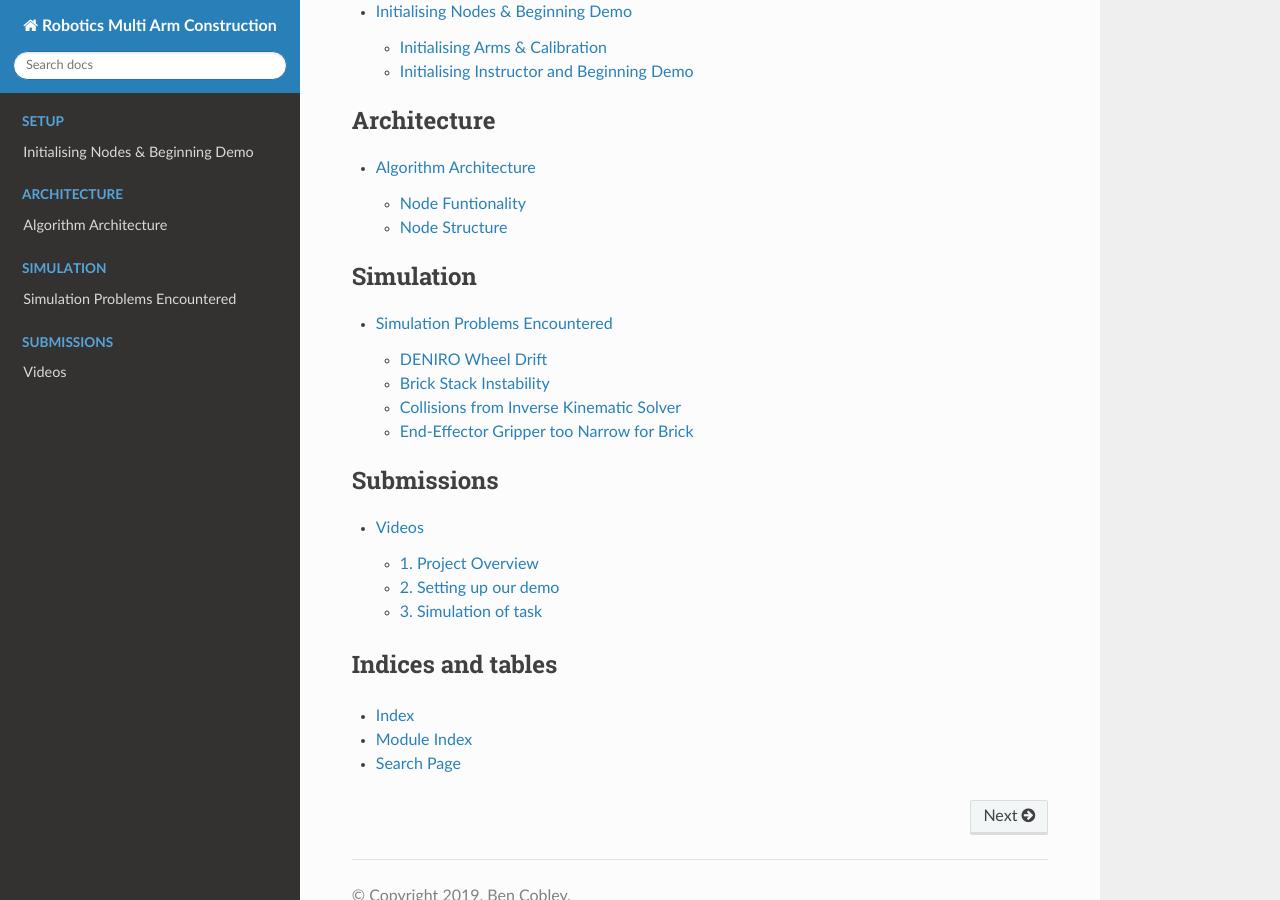
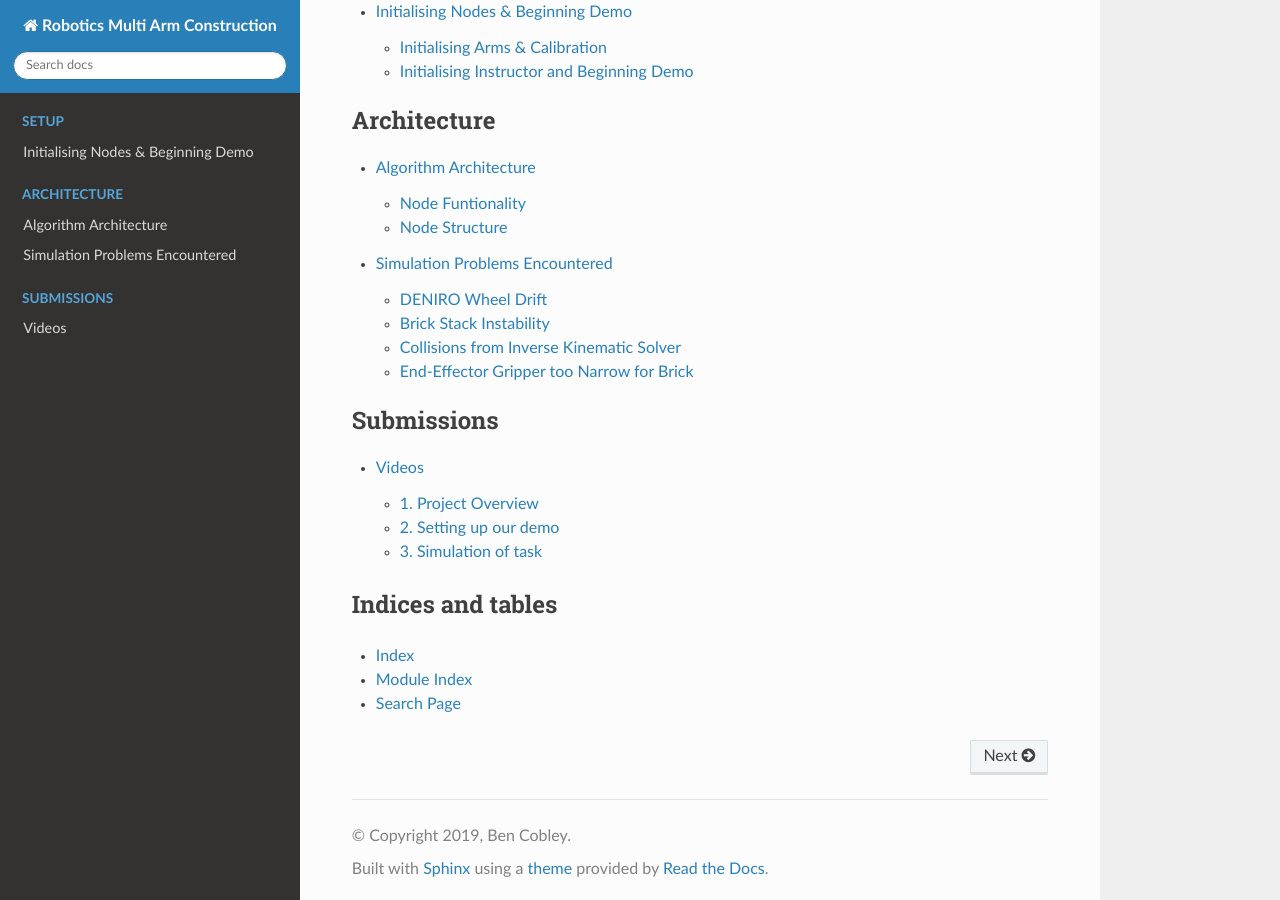
Before and after one commit to TomWoodburn/Robotics-1, a Sphinx documentation site: the page built from docs/source/index.rst, in a window 1280 px wide and 900 px high, scrolled down 1322 px. Built offline with Sphinx 7.4.7 and the Read the Docs theme 2.0.0, drawn with Linux system fonts in a browser that asks for light colours.

Commit message:
Update index.rst

```diff
--- a/docs/source/index.rst
+++ b/docs/source/index.rst
@@ -54,11 +54,6 @@ Contents
    :caption: Architecture
 
    architecture
-
-.. toctree::
-   :maxdepth: 2
-   :caption: Simulation
-
    simulationproblems
 
 .. toctree::
```
